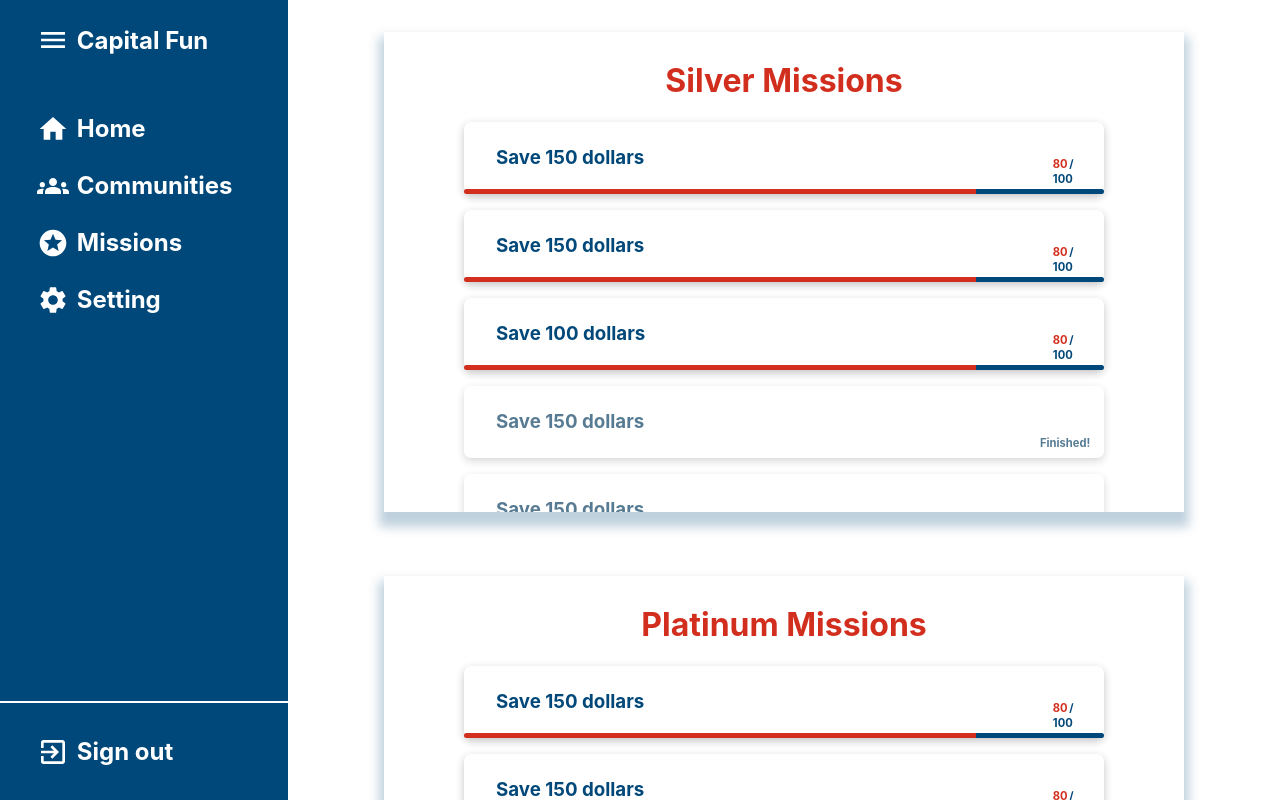
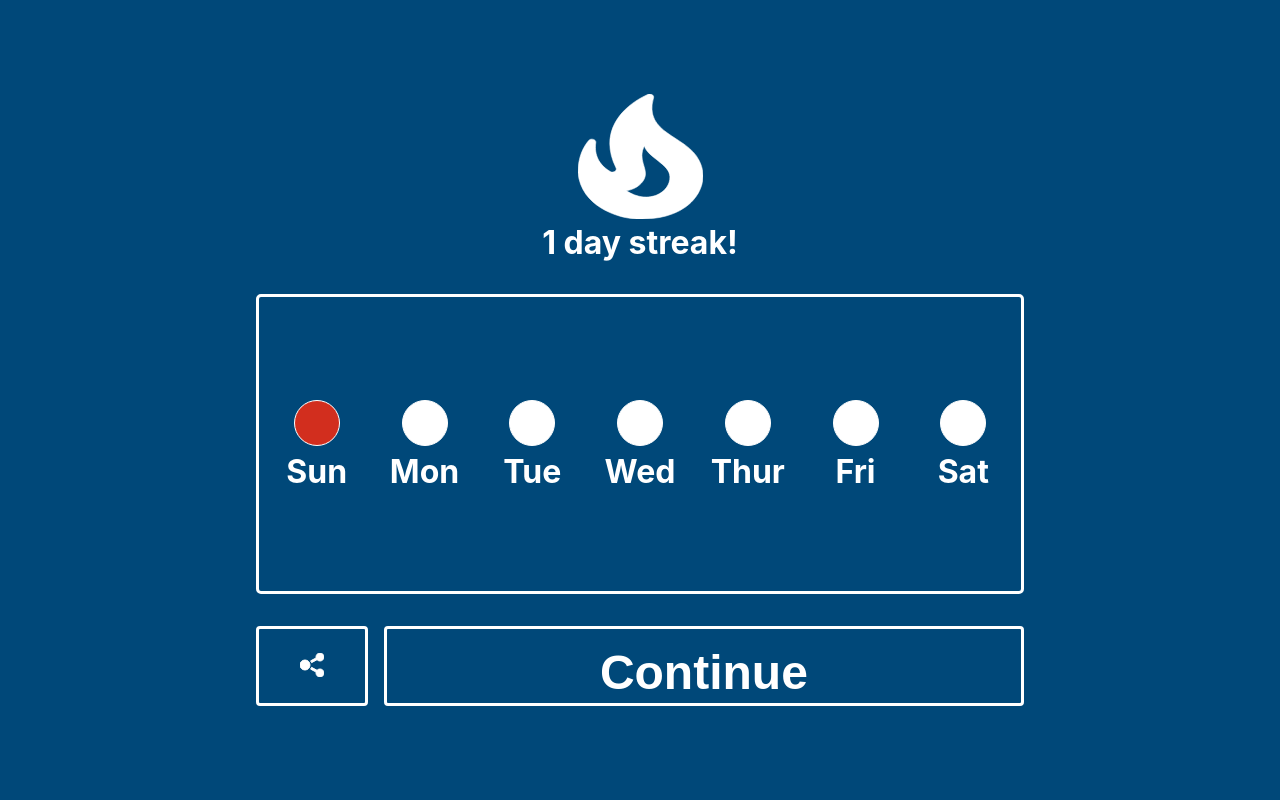
Before and after one commit to deybyr647/C1-SES-Capital-Fun, a Next.js app: page / in a window 1280 px wide. Built offline with nearby package versions, Linux system fonts and the light colour scheme.

Commit message:
Added Streak and Change Loader

```diff
--- a/components/loader/Loader.js
+++ b/components/loader/Loader.js
@@ -1,6 +1,26 @@
 import React from "react";
+import { useEffect } from "react";
+
+const loaderAppear = () => {
+    document.getElementById("loader").style.top = "0%";
+}
+
+const loaderDisappear = () => {
+    document.getElementById("loader").style.top = "-200%";
+}
+
+const streakAppear = () => {
+    document.getElementById("Streak").style.top = "0px";
+}
 
 function Loader (){
+    useEffect(() => {
+        loaderDisappear();
+        setTimeout(() => {
+            streakAppear();
+        }, 200);
+    }, []);
+
     return (
         <section className="loader" id="loader">
             <section>
--- a/components/loader/loader.css
+++ b/components/loader/loader.css
@@ -9,7 +9,7 @@
   top: 0;
   display: grid;
   place-content: center;
-  transition: all ease-out 1s;
+  transition: all ease-out 1.5s;
 }
 .loader > section {
   display: flex;
--- a/components/loader/loader.scss
+++ b/components/loader/loader.scss
@@ -11,7 +11,7 @@
     top: 0;
     display: grid;
     place-content: center;
-    transition: all ease-out 1s;
+    transition: all ease-out 1.5s;
     > section {
         display: flex;
         flex-direction: column;
@@ -22,7 +22,6 @@
                 display: grid;
                 place-items: center;
             }
-
             > h1 {
                 position: relative;
                 font-size: 2rem;
--- a/components/streak/Streak.js
+++ b/components/streak/Streak.js
@@ -1,6 +1,14 @@
 import React from "react";
 
+    const streakDisappear = () => {
+        document.getElementById("Streak").style.top = "-200%";
+    }
+
 function Streak (props){
+    // Whoever is doing later; Change 'r' when it's smaller to something like 12.5 or something
+    // .red class is making it red;
+
+
     return (
         <section className="streak" id="Streak">
             <section>
@@ -10,17 +18,63 @@ function Streak (props){
                 <h1> {props.streak} day streak!</h1>
                 <section>
                     {/* Days */}
-                    <div></div>
-                    <div></div>
-                    <div></div>
-                    <div></div>
-                    <div></div>
-                    <div></div>
-                    <div></div>
+                    <div>
+                        <svg className="red" viewBox="0 0 100 50" xmlns="http://www.w3.org/2000/svg">
+                            <circle cx="50" cy="25" r="22.5"/>
+                        </svg>
+                        <h1> Sun </h1>
+                    </div>
+
+                    <div>
+                        <svg viewBox="0 0 100 50" xmlns="http://www.w3.org/2000/svg">
+                            <circle cx="50" cy="25" r="22.5"/>
+                        </svg>
+                        <h1> Mon </h1>
+                    </div>
+
+                    <div>
+                        <svg viewBox="0 0 100 50" xmlns="http://www.w3.org/2000/svg">
+                            <circle cx="50" cy="25" r="22.5"/>
+                        </svg>
+                        <h1> Tue </h1>
+                    </div>
+
+                    <div>
+                        <svg viewBox="0 0 100 50" xmlns="http://www.w3.org/2000/svg">
+                            <circle cx="50" cy="25" r="22.5"/>
+                        </svg>
+                        <h1> Wed </h1>
+                    </div>
+
+                    <div>
+                        <svg viewBox="0 0 100 50" xmlns="http://www.w3.org/2000/svg">
+                            <circle cx="50" cy="25" r="22.5"/>
+                        </svg>
+                        <h1> Thur </h1>
+                    </div>
+
+                    <div>
+                        <svg viewBox="0 0 100 50" xmlns="http://www.w3.org/2000/svg">
+                            <circle cx="50" cy="25" r="22.5"/>
+                        </svg>
+                        <h1> Fri </h1>
+                    </div>
+
+                    <div>
+                        <svg viewBox="0 0 100 50" xmlns="http://www.w3.org/2000/svg">
+                            <circle cx="50" cy="25" r="22.5"/>
+                        </svg>
+                        <h1> Sat </h1>
+                    </div>
                 </section>
                 <section>
                     {/* Share / Continue */}
-
+                    <button>
+                        <svg xmlns="http://www.w3.org/2000/svg" width="24" height="24" viewBox="0 0 24 24"><path d="M5 7c2.761 0 5 2.239 5 5s-2.239 5-5 5-5-2.239-5-5 2.239-5 5-5zm11.122 12.065c-.073.301-.122.611-.122.935 0 2.209 1.791 4 4 4s4-1.791 4-4-1.791-4-4-4c-1.165 0-2.204.506-2.935 1.301l-5.488-2.927c-.23.636-.549 1.229-.943 1.764l5.488 2.927zm7.878-15.065c0-2.209-1.791-4-4-4s-4 1.791-4 4c0 .324.049.634.122.935l-5.488 2.927c.395.535.713 1.127.943 1.764l5.488-2.927c.731.795 1.77 1.301 2.935 1.301 2.209 0 4-1.791 4-4z"/></svg>
+                    </button>
+                    <button onClick={streakDisappear}>
+                        Continue
+                    </button>
                 </section>
             </section>
         </section>
--- a/components/streak/streak.css
+++ b/components/streak/streak.css
@@ -4,10 +4,11 @@
   z-index: 10;
   background-color: #004879;
   left: 0px;
-  top: 0px;
+  top: -200%;
   height: 100vh;
   display: grid;
   place-items: center;
+  transition: all ease-out 1s;
 }
 .streak > section {
   text-align: center;
@@ -18,12 +19,69 @@
   margin: 0px;
 }
 .streak > section > section:first-of-type {
-  min-width: 250px;
+  min-width: 350px;
   margin-top: 2rem;
-  width: 75vw;
-  height: 400px;
+  width: 60vw;
+  height: 300px;
   border-radius: 5px;
   border: solid 3px #FFFFFF;
+  display: flex;
+  justify-content: space-evenly;
+  align-items: center;
+  text-align: center;
+  flex-wrap: wrap;
+}
+.streak > section > section:first-of-type > div {
+  flex: 1;
+  min-width: 75px;
+  max-width: 100px;
+}
+.streak > section > section:first-of-type > div > h1 {
+  color: #FFFFFF;
+  margin: 0px;
+  font-size: 2rem;
+}
+.streak > section > section:last-of-type {
+  min-width: 350px;
+  margin-top: 2rem;
+  width: 60vw;
+  display: flex;
+  align-items: center;
+  justify-content: space-between;
+}
+.streak > section > section:last-of-type > button {
+  height: 10vh;
+  padding: 1rem 0rem;
+  background-color: #004879;
+  color: #FFFFFF;
+  border: solid 3px #FFFFFF;
+  border-radius: 0.25rem;
+  transition: all ease-out 0.25s;
+}
+.streak > section > section:last-of-type > button:first-of-type {
+  flex: 1;
+  margin-right: 1rem;
+}
+.streak > section > section:last-of-type > button:first-of-type > svg {
+  stroke: #FFFFFF;
+}
+.streak > section > section:last-of-type > button:last-of-type {
+  flex: 6;
+  font-size: 3rem;
+  font-weight: 600;
+}
+.streak > section > section:last-of-type > button:hover {
+  color: #004879;
+  background-color: #FFFFFF;
+}
+.streak > section > section:last-of-type > button:hover > svg {
+  fill: #004879;
+  stroke: #004879;
+}
+
+.red {
+  fill: #D22E1E;
+  stroke: #FFFFFF;
 }
 
 /*# sourceMappingURL=streak.css.map */
--- a/components/streak/streak.scss
+++ b/components/streak/streak.scss
@@ -6,10 +6,11 @@
     z-index: 10;
     background-color: $secondary-color;
     left: 0px;
-    top: 0px;
+    top: -200%;
     height: 100vh;
     display: grid;
     place-items: center;
+    transition: all ease-out 1s;
     & > section {
         text-align: center;
         & > h1 {
@@ -18,12 +19,69 @@
             margin: 0px;
         }
         & > section:first-of-type {
-            min-width: 250px;
+            min-width: 350px;
             margin-top: 2rem;
-            width: 75vw;
-            height: 400px;
+            width: 60vw;
+            height: 300px;
             border-radius: 5px;
             border: solid 3px $primary-color;
+            display: flex;
+            justify-content: space-evenly;
+            align-items: center;
+            text-align: center;
+            flex-wrap: wrap;
+            & > div {
+                flex: 1;
+                min-width: 75px;
+                max-width: 100px;
+                & > h1 {
+                    color: $primary-color;
+                    margin: 0px;
+                    font-size: 2rem;
+                }
+            }
+        }
+        & > section:last-of-type {
+            min-width: 350px;
+            margin-top: 2rem;
+            width: 60vw;
+            display: flex;
+            align-items: center;
+            justify-content: space-between;
+            & > button {
+                height: 10vh;
+                padding: 1rem 0rem;
+                background-color: $secondary-color;
+                color: $primary-color;
+                border: solid 3px $primary-color;
+                border-radius: 0.25rem;
+                transition: all ease-out 0.25s;
+                &:first-of-type {
+                    flex: 1;
+                    margin-right: 1rem;
+                    & > svg {
+                        stroke: $primary-color;
+                    }
+                }
+                &:last-of-type {
+                    flex: 6;
+                    font-size: 3rem;
+                    font-weight: 600;
+                }
+                &:hover {
+                    color: $secondary-color;
+                    background-color: $primary-color;
+                    & > svg {
+                        fill: $secondary-color;
+                        stroke: $secondary-color;
+                    }
+                }
+            }
         }
     }
 }
+
+.red {
+    fill: $accent-color;
+    stroke: $primary-color;
+}
--- a/pages/index.js
+++ b/pages/index.js
@@ -6,12 +6,9 @@ import Loader from '../components/loader/Loader'
 import HomeComp from '../components/home/Home'
 import { useEffect } from 'react'
 import Missions from '../components/missions/Missions'
+import Streak from '../components/streak/Streak'
 
 export default function Home() {
-
-  useEffect(() => {
-    document.getElementById("loader").style.top = "-100%";
-  }, [])
 
   return (
     <div>
@@ -23,6 +20,7 @@ export default function Home() {
 
       <main>
         <Loader></Loader>
+        <Streak streak="1"/>
         <Template>
           <Missions/>
         </Template>
```
Also changed, not shown: 2 other files (tests, documents, lock files or other folders).
